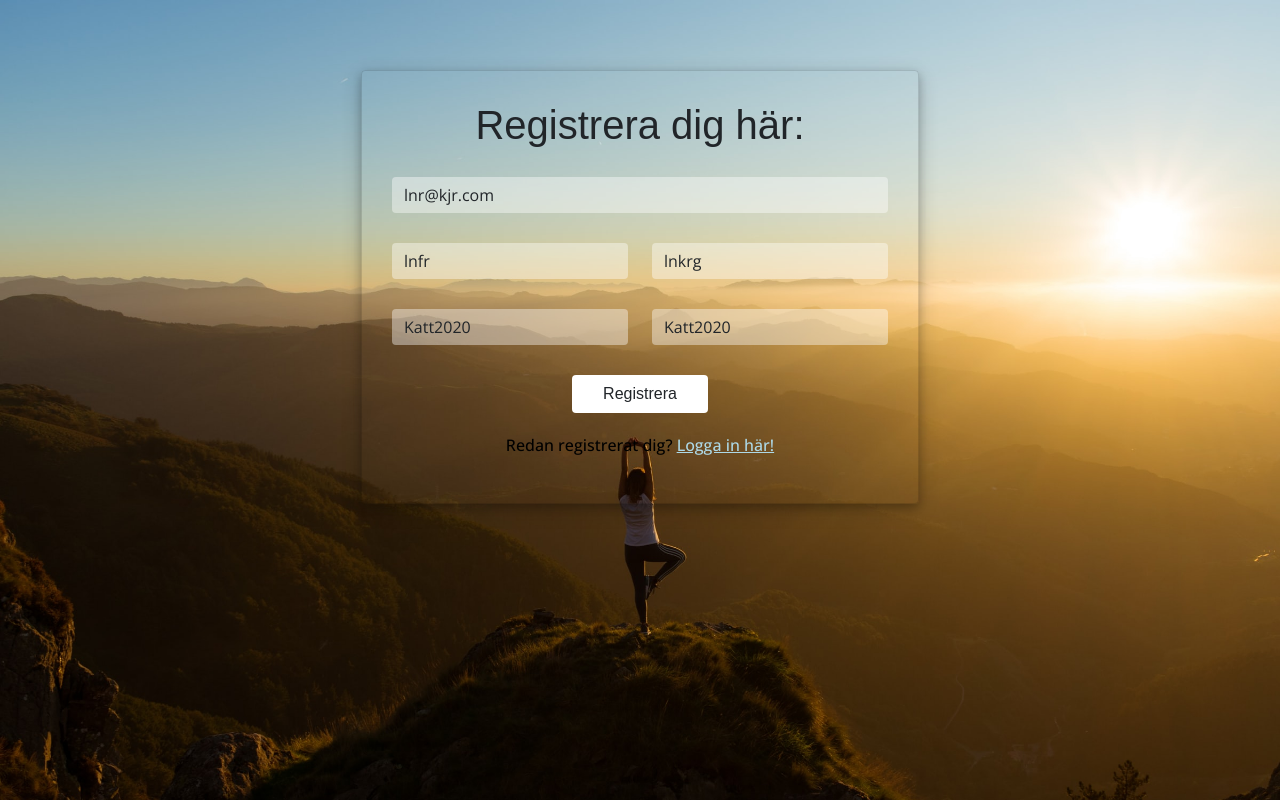
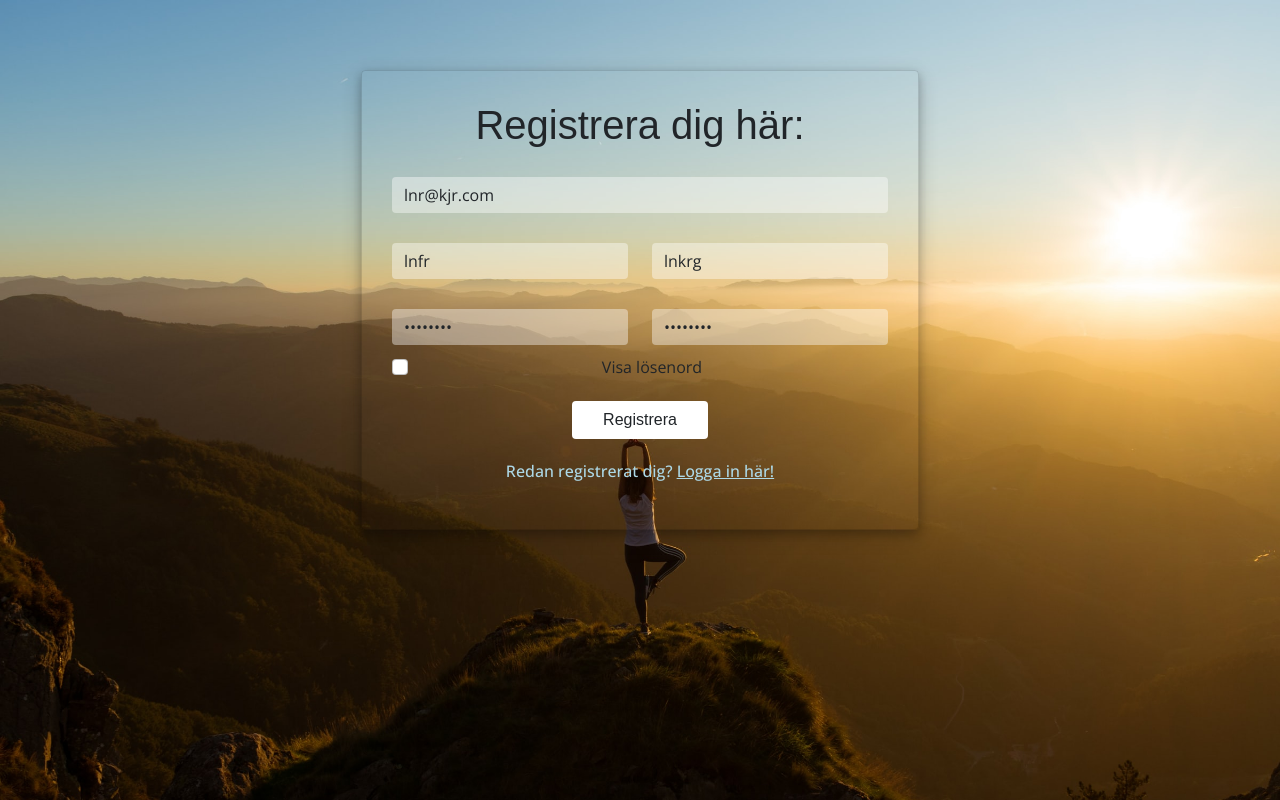
Before and after one commit to bellen01/login-module-react, a React (Create React App) app in the folder front/: page /reg in a window 1280 px wide. Built offline with nearby package versions, Linux system fonts and the light colour scheme; a web font is replaced by a local one.

Commit message:
Added show password checkbox

```diff
--- a/front/src/Register.css
+++ b/front/src/Register.css
@@ -25,12 +25,26 @@
 .form p {
   font-family: 'Open Sans', sans-serif;
   font-weight: 500;
-  color: black;
+  color: lightblue;
 }
 
 .form a {
   color: lightblue;
 }
+
+.checkbox {
+  font-family: 'Open Sans', sans-serif;
+
+}
+
+.checkbox:checked {
+  background-color: rgba(255,255,255,0.7);
+}
+
+.checkbox:focus {
+    outline: none;
+    background-color: rgba(255,255,255,0.7);
+  }
 
 .btn {
   background-color:rgb(255, 255, 255);
--- a/front/src/Register.js
+++ b/front/src/Register.js
@@ -28,8 +28,14 @@ function Register() {
   const [emptyRepeatPasswordError, setEmptyRepeatPasswordError] = useState("");
   const [successOrFailureMessage, setSuccessOrFailureMessage] = useState("");
 
+  const [showPassword, setShowPassword] = useState(false);
+
   const redirectToLogin = useHistory();
   //const [token, setToken] = useState(null);
+
+  const toggleShowPassword = () => {
+    setShowPassword(!showPassword);
+  }
 
   function validate(firstName, surName, email) {
     let valid = true;
@@ -173,6 +179,7 @@ function Register() {
                   label="Lösenord: "
                   name="password"
                   value={passwordReg}
+                  type={showPassword ? "text" : "password"}
                   onChange={(e) => setPasswordReg(e.target.value)}
                 />
                 <div className="errorMessagePassword">{emptyPasswordError}</div>
@@ -183,9 +190,20 @@ function Register() {
                   label="Repetera lösenord: "
                   name="repeatPassword"
                   value={repeatPasswordReg}
+                  type={showPassword ? "text" : "password"}
                   onChange={(e) => setRepeatPasswordReg(e.target.value)}
                 />
                 <div className="errorMessagePassword">{emptyRepeatPasswordError}</div>
+              </Col>
+            </Row>
+            <Row>
+              <Col>
+                <Form.Check className="checkbox"
+                  type="checkbox"
+                  id="show-password"
+                  label="Visa lösenord"
+                  onChange={toggleShowPassword}
+                />
               </Col>
             </Row>
             <button
```
